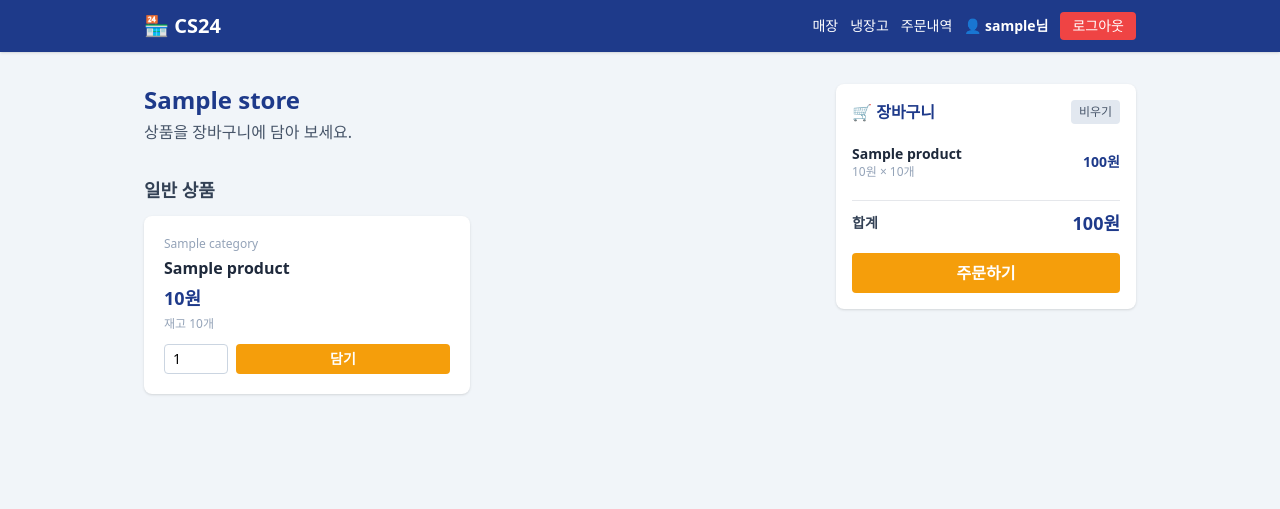
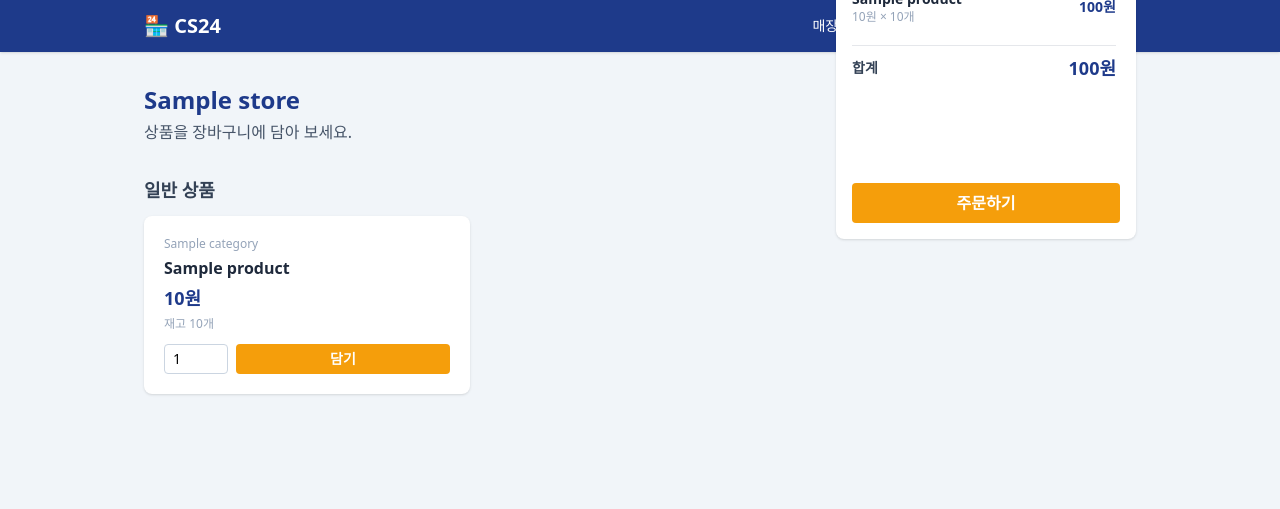
Before and after one commit to huang-1331/CS24, a PHP site: page /products.php?storeId=1 in a window 1280 px wide. Shown: the top 509 px of the page. Run offline with PHP 8.4, Linux system fonts and the light colour scheme; the visitor is signed in with stand-in values (Sample User, id 1); tables that the repository leaves empty hold one stand-in row (values such as "Sample post"); some libraries are stand-ins or nearby versions.

Commit message:
장바구니 패널 레이아웃 최적화

```diff
--- a/products.php
+++ b/products.php
@@ -102,7 +102,6 @@ $pageTitle = $store['storeName'] . ' 상품';
 require 'header.php';
 ?>
 <div class="grid grid-cols-1 lg:grid-cols-[1fr_300px] gap-6">
-    <!-- 좌측: 상품 -->
     <div>
         <h1 class="text-2xl font-bold text-blue-900"><?= h($store['storeName']) ?></h1>
         <p class="text-slate-600 mt-1">상품을 장바구니에 담아 보세요.</p>
@@ -122,20 +121,19 @@ require 'header.php';
         <?php endif; ?>
     </div>
 
-    <!-- 우측: 카트 사이드 패널 -->
-    <aside class="lg:sticky lg:top-4 h-fit bg-white rounded-lg shadow p-4">
-        <div class="flex items-center justify-between">
+    <aside class="lg:sticky lg:top-1/2 lg:-translate-y-1/2 max-h-[80vh] flex flex-col bg-white rounded-lg shadow p-4">
+        <div class="flex items-center justify-between flex-shrink-0">
             <h3 class="font-bold text-blue-900">🛒 장바구니</h3>
             <button id="cartClearBtn" type="button"
                     class="text-xs bg-slate-200 hover:bg-slate-300 text-slate-600 px-2 py-1 rounded">
                 비우기
             </button>
         </div>
-        <div id="cartPanelBody" class="mt-3">
+        <div id="cartPanelBody" class="mt-3 flex-1 overflow-y-auto pr-1">
             <?php $storeId = (int)$store['storeId']; require 'cart_panel.php'; ?>
         </div>
         <a href="checkout.php?storeId=<?= (int)$store['storeId'] ?>"
-           class="block text-center mt-4 bg-amber-500 hover:bg-amber-600 text-white font-bold py-2 rounded">
+           class="block text-center mt-4 bg-amber-500 hover:bg-amber-600 text-white font-bold py-2 rounded flex-shrink-0">
             주문하기
         </a>
     </aside>
```
